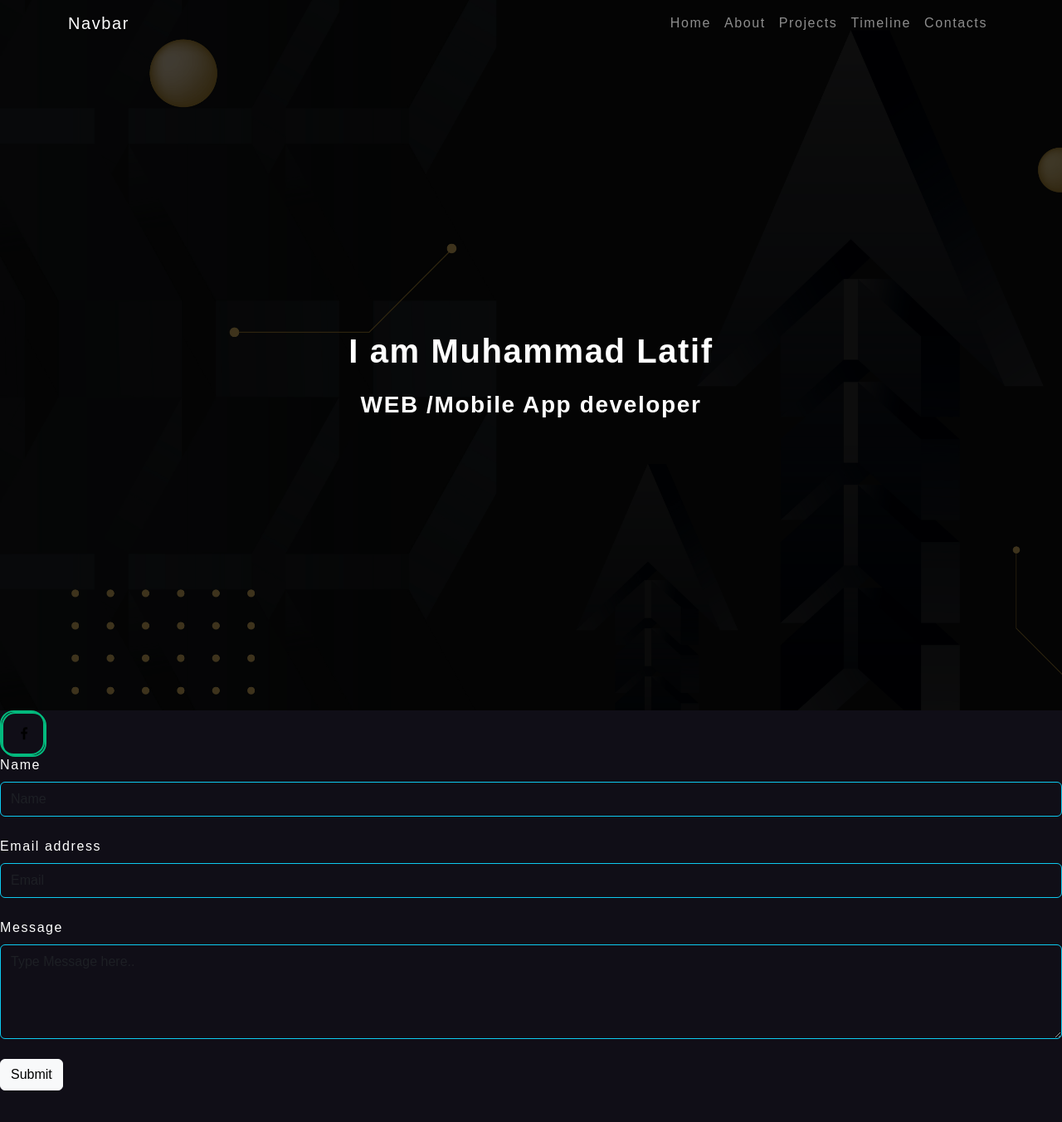
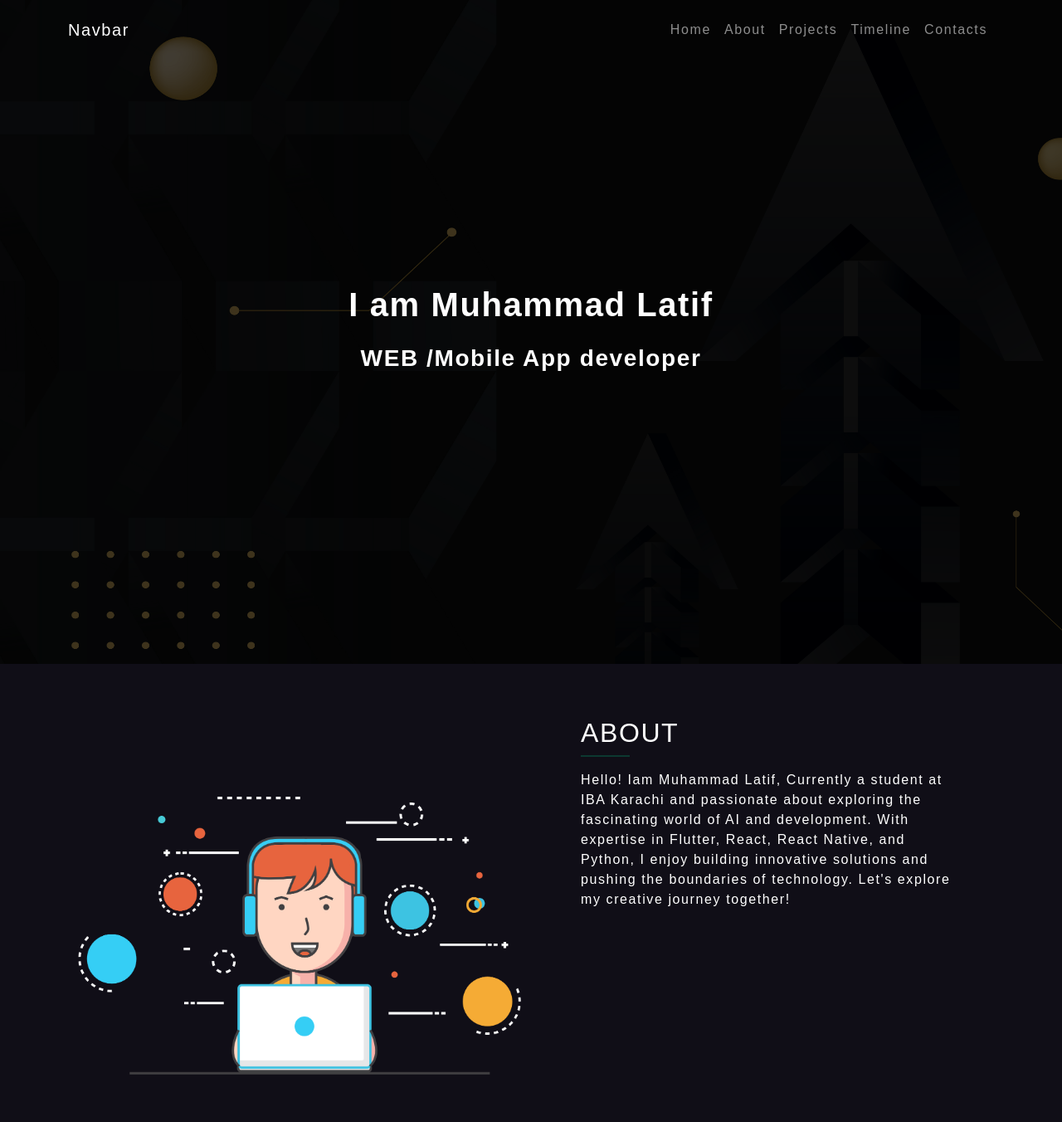
Before and after one commit to latif-muhammad/my-portfolio, a React (Create React App) app: page / in a window 1280 px wide. Shown: the top 1352 px of the page at 83% size. Before the commit the page ends 1314 px from the top, so only its background shows below. Built offline with nearby package versions, Linux system fonts and the light colour scheme.

Commit message:
added aoubt section

```diff
--- a/src/App.css
+++ b/src/App.css
@@ -7,7 +7,13 @@ body {
   color: white;
 }
 /* constants */
-
+hr {
+  width: 13%;
+  background-color: var(--primary);
+  height: 0.13rem;
+  border: 0;
+  text-decoration: none;
+}
 :root {
   --light-mode: #edf1f5;
   --dark-mode: #100E17;
--- a/src/App.js
+++ b/src/App.js
@@ -1,31 +1,13 @@
 import './App.css';
-import Card from './components/base/Card';
-import Navbar from './components/core/Navbar';
-import Timeline from './components/core/Timeline';
-import * as data from "./utilities/data";
-import SocialButton from "./components/core/SocialButton";
-import ContactForm from './components/UI/ContactForm';
 import HomeScreen from './screens/HomeScreen';
 function App() {
   return (
     <div className="App">
-      {/* <Navbar></Navbar> */}
-      {/* <div className="container d-flex justify-content-around">
-
-        <Card>
-          <h1>this is inside the card</h1>
-          <p>this is not the world we had in mind but we got time. </p>
-
-          <p>this is not the world we had in mind but we got time. </p>
-
-        </Card>
-      </div>
-
-      <Timeline timelineData={data.timelineData}></Timeline> */}
 
       <HomeScreen></HomeScreen>
-      <SocialButton icon = "fa fa-facebook"></SocialButton>
+      {/* <SocialButton icon="fa fa-facebook"></SocialButton>
       <ContactForm></ContactForm>
+      <ContactForm></ContactForm><ContactForm></ContactForm><ContactForm></ContactForm><ContactForm></ContactForm><ContactForm></ContactForm><ContactForm></ContactForm><ContactForm></ContactForm> */}
     </div>
   );
 }
--- a/src/components/core/Navbar.js
+++ b/src/components/core/Navbar.js
@@ -1,6 +1,23 @@
+import { useEffect, useState } from "react";
+
 const Navbar = (props) => {
+    const [bgColor, setBgColor] = useState('transparent');
+
+    useEffect(() => {
+        const handleScroll = () => {
+            if (window.scrollY > 100) {
+                setBgColor('bg-dark');
+            } else {
+                setBgColor('bg-transparent');
+            }
+        };
+        window.addEventListener('scroll', handleScroll);
+        return () => {
+            window.removeEventListener('scroll', handleScroll);
+        };
+    }, []);
     return (
-        <nav className={`navbar navbar-expand-lg navbar-dark ${window.scrollY > 150 ? "bg-dark" : "bg-transparent"}`}>
+        <nav className={`navbar navbar-expand-lg  fixed-top navbar-dark py-3 ${bgColor}`}>
             <div className={"container"}>
                 <a className={"navbar-brand"} href="#">Navbar</a>
                 <button className={"navbar-toggler"} type="button" data-toggle="collapse" data-target="#navbarSupportedContent" aria-controls="navbarSupportedContent" aria-expanded="false" aria-label="Toggle navigation">
--- a/src/screens/HomeScreen.js
+++ b/src/screens/HomeScreen.js
@@ -5,16 +5,31 @@ import styles from "./HomeScreen.module.css";
 const HomeScreen = () => {
     return (
         <div>
-            <section className={`header ${styles.header}`}>
+            <section className={`section-margin header ${styles.header}`}>
                 <div className="overlay">
-                    <Navbar data = {data.navData}></Navbar>
-                    <div class="intro text-white vh-100 d-flex container align-items-center justify-content-center flex-column">
-                        <h1 class="mb-4 fw-bold">I am Muhammad Latif</h1>
-                        <h3 class="fw-bold ">WEB /Mobile App developer</h3>
+                    <Navbar data={data.navData}></Navbar>
+                    <div className="intro text-white vh-100 d-flex container align-items-center justify-content-center flex-column">
+                        <h1 className="mb-4 fw-bold">I am Muhammad Latif</h1>
+                        <h3 className="fw-bold ">WEB /Mobile App developer</h3>
                     </div>
                 </div>
             </section>
-            <section className="about"></section>
+            <section id="About" className="container section-margin">
+                <div className="row">
+                    <div id="ab-img" className="d-none d-md-block col-md-6 me-5">
+                        <img src={require("../assets/abImg.png")} className="pt-5 mt-5" alt="Not Found" height="auto" width="100%" />
+                    </div>
+                    <div className="col-md-5">
+                        <div className="mb-4 about-me">
+                            <div className="title mb-3">
+                                <h2 className="mb-2">ABOUT</h2>
+                                <hr className="m-0" />
+                            </div>
+                            <p>Hello! Iam Muhammad Latif, Currently a student at IBA Karachi and passionate about exploring the fascinating world of AI and development. With expertise in Flutter, React, React Native, and Python, I enjoy building innovative solutions and pushing the boundaries of technology. Let's explore my creative journey together!</p>
+                        </div>
+                    </div>
+                </div>
+            </section>
             <section className="timelineSection"></section>
             <section className="projects"></section>
             <section className="contactSections"></section>
```
Also changed, not shown: src/assets/abImg.png (added).
